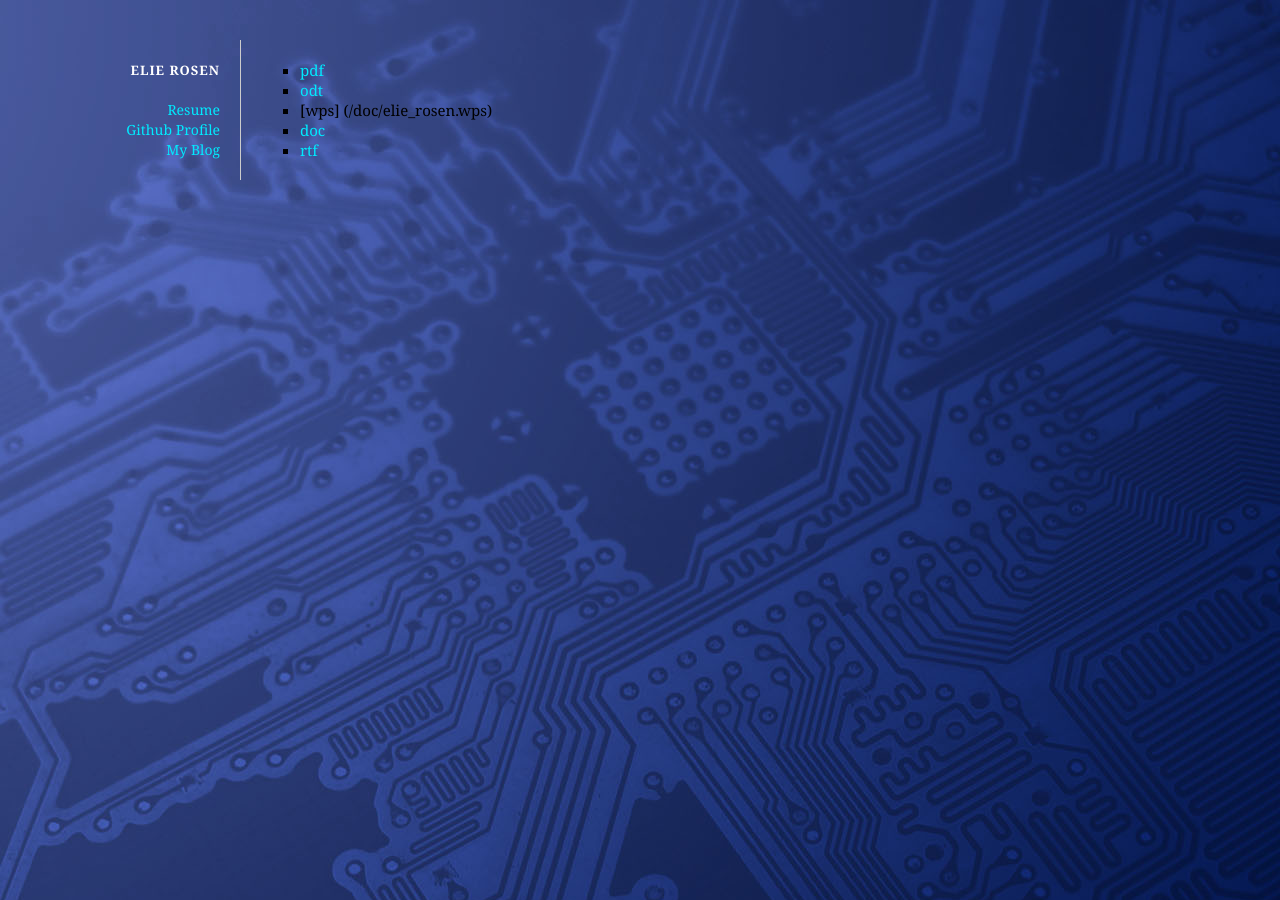
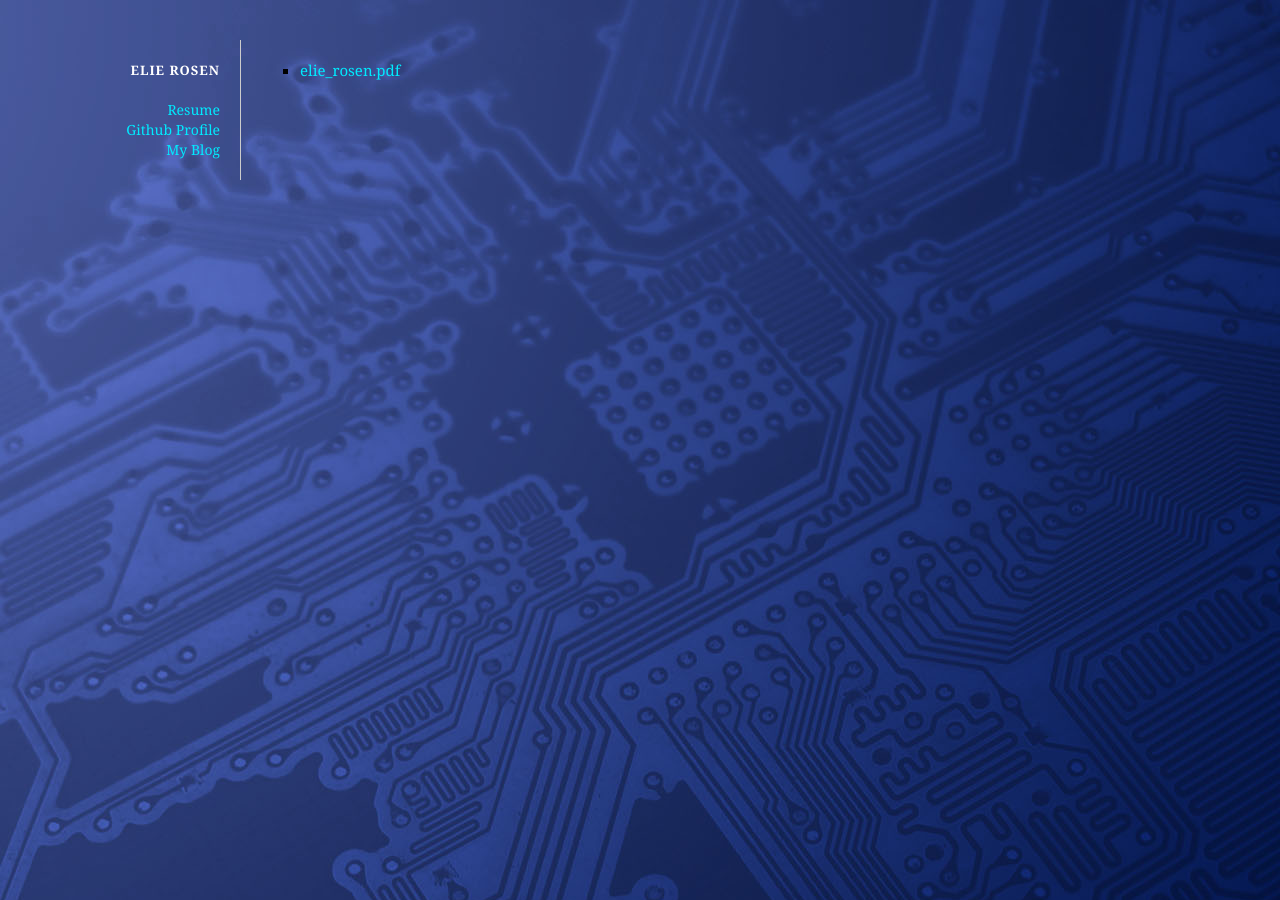
Before and after one commit to erosen/erosen.github.io, a Jekyll site: the page built from resume.markdown, in a window 1280 px wide. Built offline with Jekyll 4.4.1, drawn with Linux system fonts in a browser that asks for light colours; Markdown is read by kramdown in place of the engine named in the settings.

Commit message:
Updated resume with new summer internship

```diff
--- a/resume.markdown
+++ b/resume.markdown
@@ -3,8 +3,4 @@ layout: default
 title: Resume
 ---
 
-* [pdf](/doc/elie_rosen.pdf)
-* [odt](/doc/elie_rosen.odt)
-* [wps] (/doc/elie_rosen.wps)
-* [doc](/doc/elie_rosen.doc)
-* [rtf](/doc/elie_rosen.rtf)
+* [elie_rosen.pdf](/doc/elie_rosen.pdf)
```
Also changed, not shown: 5 other files.
